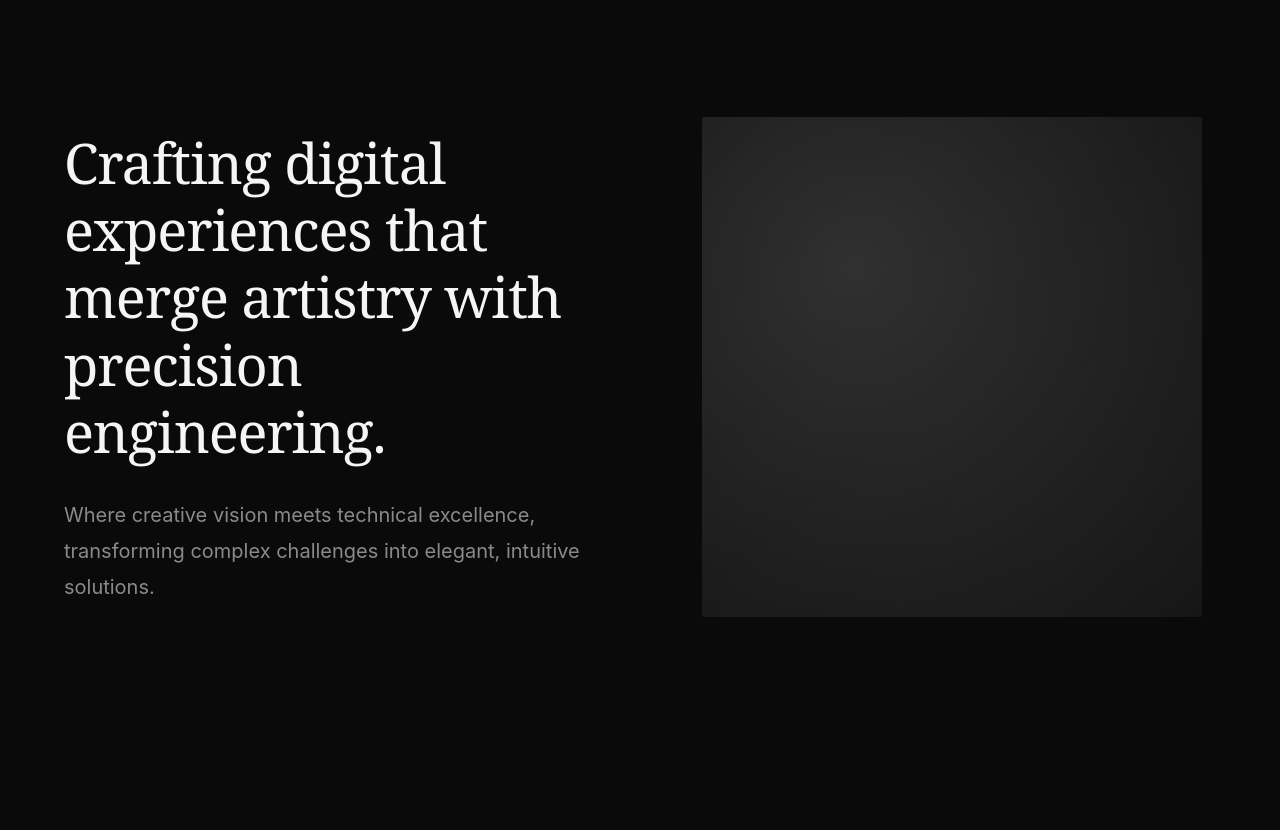
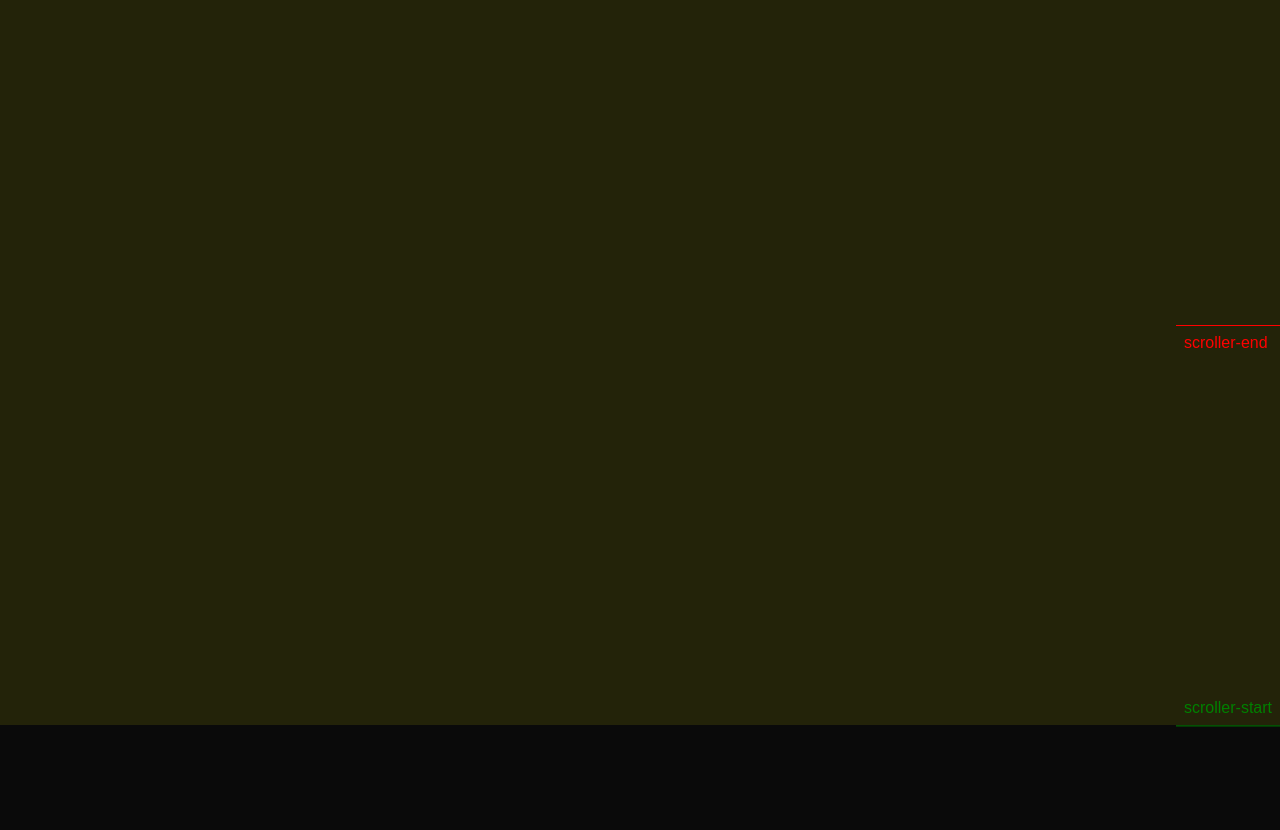
Before and after one commit to TalatAnik/TalatAnik.github.io, a website built with Vite: page index.html in a window 1280 px wide. Shown: the part 75-905 px from the top of the page. Built offline with nearby package versions, Linux system fonts and the light colour scheme.

Commit message:
feat: update portfolio sections with new content and animations, including a contact section

```diff
--- a/index.html
+++ b/index.html
@@ -17,15 +17,14 @@
     </button>
   </nav>
 
+  <!-- Canvas Background -->
+  <canvas id="canvas"></canvas>
+
   <main>
     <!-- Section 1: Abstract Introduction -->
     <section id="intro" class="section intro-section">
       <div class="intro-content">
-        <h1 class="intro-title">Crafting digital experiences that merge artistry with precision engineering.</h1>
-        <p class="intro-text">Where creative vision meets technical excellence, transforming complex challenges into elegant, intuitive solutions.</p>
-      </div>
-      <div class="image-container" id="imageContainer">
-        <div class="placeholder-image"></div>
+        <h1 class="intro-title">I turn coffee into code and bugs into features.</h1>
       </div>
     </section>
 
@@ -79,6 +78,19 @@
       </div>
     </section>
 
+    <!-- Section 4: Contact/Closing -->
+    <section id="contact" class="section contact-section">
+      <div class="contact-content">
+        <h2 class="section-title">Let's Build Something Amazing</h2>
+        <p class="contact-text">Available for freelance projects and collaborations</p>
+        <div class="contact-links">
+          <a href="mailto:talat@example.com" class="contact-link">Email</a>
+          <a href="https://github.com/TalatAnik" class="contact-link">GitHub</a>
+          <a href="https://linkedin.com/in/talatanik" class="contact-link">LinkedIn</a>
+        </div>
+      </div>
+    </section>
+
     <!-- Footer -->
     <footer id="footer" class="footer">
       <p>&copy; 2025 Talat Anik. All rights reserved.</p>
--- a/src/animations/scrollAnimations.js
+++ b/src/animations/scrollAnimations.js
@@ -1,127 +1,32 @@
-// GSAP ScrollTrigger animations for all sections
+// GSAP ScrollTrigger animations - SIMPLIFIED
 import gsap from 'gsap';
 import { ScrollTrigger } from 'gsap/ScrollTrigger';
 
 gsap.registerPlugin(ScrollTrigger);
 
 export function initScrollAnimations() {
-  // ===========================
-  // Intro Section: Text Fade In
-  // ===========================
-  gsap.to('.intro-title', {
-    opacity: 1,
-    y: 0,
-    duration: 1.2,
-    ease: 'power3.out',
+  console.log('🎬 Initializing scroll animations...');
+
+  const canvas = document.getElementById('canvas');
+  console.log('🎨 Canvas found:', canvas);
+
+  // Canvas stays fixed through sections 1, 2, 3
+  // Scales down when section 4 (contact) appears
+  gsap.to(canvas, {
+    scale: 0.3,
     scrollTrigger: {
-      trigger: '.intro-section',
-      start: 'top 80%',
-      toggleActions: 'play none none reverse'
+      trigger: '.contact-section',
+      start: 'top bottom',
+      end: 'center center',
+      scrub: 1,
+      markers: true,
+      onUpdate: (self) => {
+        console.log('Canvas scale:', Math.round(self.progress * 100) + '%');
+      }
     }
   });
 
-  gsap.to('.intro-text', {
-    opacity: 1,
-    y: 0,
-    duration: 1.2,
-    delay: 0.2,
-    ease: 'power3.out',
-    scrollTrigger: {
-      trigger: '.intro-section',
-      start: 'top 80%',
-      toggleActions: 'play none none reverse'
-    }
-  });
+  console.log('✅ Canvas animation ready');
 
-  // ===========================
-  // Image Movement Through Sections
-  // ===========================
-  const imageContainer = document.getElementById('imageContainer');
-
-  gsap.to(imageContainer, {
-    x: '50vw',
-    scrollTrigger: {
-      trigger: '.intro-section',
-      start: 'top top',
-      end: 'bottom top',
-      scrub: true
-    }
-  });
-
-  // ===========================
-  // Frontend Section: Animations
-  // ===========================
-  gsap.to('.frontend-section .section-title', {
-    opacity: 1,
-    y: 0,
-    duration: 1,
-    ease: 'power3.out',
-    scrollTrigger: {
-      trigger: '.frontend-section',
-      start: 'top 70%',
-      toggleActions: 'play none none reverse'
-    }
-  });
-
-  gsap.to('.frontend-section .skill-item', {
-    opacity: 1,
-    y: 0,
-    duration: 0.8,
-    stagger: 0.15,
-    ease: 'power3.out',
-    scrollTrigger: {
-      trigger: '.frontend-section',
-      start: 'top 60%',
-      toggleActions: 'play none none reverse'
-    }
-  });
-
-  // ===========================
-  // Backend Section: Animations
-  // ===========================
-  gsap.to('.backend-section .section-title', {
-    opacity: 1,
-    y: 0,
-    duration: 1,
-    ease: 'power3.out',
-    scrollTrigger: {
-      trigger: '.backend-section',
-      start: 'top 70%',
-      toggleActions: 'play none none reverse'
-    }
-  });
-
-  gsap.to('.backend-section .skill-item', {
-    opacity: 1,
-    y: 0,
-    duration: 0.8,
-    stagger: 0.15,
-    ease: 'power3.out',
-    scrollTrigger: {
-      trigger: '.backend-section',
-      start: 'top 60%',
-      toggleActions: 'play none none reverse'
-    }
-  });
-
-  // ===========================
-  // Footer: Final Animation
-  // ===========================
-  const footer = document.getElementById('footer');
-
-  gsap.to(footer, {
-    opacity: 1,
-    duration: 0.8,
-    ease: 'power2.out',
-    scrollTrigger: {
-      trigger: footer,
-      start: 'top 90%',
-      toggleActions: 'play none none reverse'
-    }
-  });
-
-  // Refresh ScrollTrigger to ensure proper positioning
-  setTimeout(() => {
-    ScrollTrigger.refresh();
-  }, 100);
+  setTimeout(() => ScrollTrigger.refresh(), 100);
 }
--- a/src/styles.css
+++ b/src/styles.css
@@ -106,15 +106,20 @@ body {
    INTRO SECTION
    =============================================== */
 .intro-section {
-  display: grid;
-  grid-template-columns: 1fr 1fr;
-  gap: var(--spacing-lg);
+  min-height: 150vh;
+  display: flex;
   align-items: center;
+  justify-content: flex-start;
   padding-top: calc(var(--spacing-xl) + 4rem);
+  position: relative;
+  z-index: 2;
 }
 
 .intro-content {
   max-width: 800px;
+  position: relative;
+  z-index: 3;
+  padding-left: var(--spacing-md);
 }
 
 .intro-title {
@@ -122,47 +127,21 @@ body {
   font-size: clamp(2rem, 5vw, 3.5rem);
   line-height: 1.2;
   font-weight: 400;
-  margin-bottom: var(--spacing-sm);
   letter-spacing: -0.02em;
   opacity: 0;
 }
 
-.intro-text {
-  font-size: clamp(1rem, 2vw, 1.25rem);
-  color: var(--color-muted);
-  line-height: 1.8;
-  max-width: 600px;
-  opacity: 0;
-}
-
-.image-container {
-  position: relative;
-  display: flex;
-  align-items: center;
-  justify-content: center;
-}
-
-.placeholder-image {
-  width: 500px;
-  height: 500px;
-  background: radial-gradient(circle at 30% 30%, rgba(255, 255, 255, 0.15) 0%, rgba(255, 255, 255, 0.02) 100%);
-  border-radius: 2px;
-  display: flex;
-  align-items: center;
-  justify-content: center;
-  position: relative;
-  overflow: hidden;
-}
-
-.placeholder-image::before {
-  content: '';
-  position: absolute;
+/* ===============================================
+   CANVAS BACKGROUND
+   =============================================== */
+#canvas {
+  position: fixed;
   top: 0;
   left: 0;
-  right: 0;
-  bottom: 0;
-  background: linear-gradient(135deg, transparent 0%, rgba(255, 255, 255, 0.03) 100%);
-  pointer-events: none;
+  width: 100vw;
+  height: 100vh;
+  z-index: 1;
+  background-color: rgba(255, 255, 0, 0.1);
 }
 
 /* ===============================================
@@ -171,6 +150,9 @@ body {
 .skills-section {
   flex-direction: column;
   gap: var(--spacing-lg);
+  position: relative;
+  z-index: 2;
+  background-color: var(--color-bg);
 }
 
 .skills-header {
@@ -222,6 +204,57 @@ body {
   color: var(--color-muted);
   font-size: 1rem;
   line-height: 1.6;
+}
+
+/* ===============================================
+   CONTACT SECTION
+   =============================================== */
+.contact-section {
+  min-height: 100vh;
+  position: relative;
+  z-index: 2;
+  background-color: var(--color-bg);
+  display: flex;
+  align-items: center;
+  justify-content: center;
+  flex-direction: column;
+}
+
+.contact-content {
+  text-align: center;
+  max-width: 800px;
+}
+
+.contact-text {
+  font-size: clamp(1.125rem, 2vw, 1.5rem);
+  color: var(--color-muted);
+  margin-bottom: var(--spacing-lg);
+  opacity: 0;
+}
+
+.contact-links {
+  display: flex;
+  gap: var(--spacing-md);
+  justify-content: center;
+  flex-wrap: wrap;
+}
+
+.contact-link {
+  display: inline-block;
+  padding: 1rem 2rem;
+  border: 1px solid rgba(255, 255, 255, 0.2);
+  color: var(--color-text);
+  text-decoration: none;
+  font-size: 1.125rem;
+  transition: all 0.3s ease;
+  opacity: 0;
+  transform: translateY(20px);
+}
+
+.contact-link:hover {
+  background: rgba(255, 255, 255, 0.1);
+  border-color: var(--color-accent);
+  transform: translateY(-2px);
 }
 
 /* ===============================================
```
